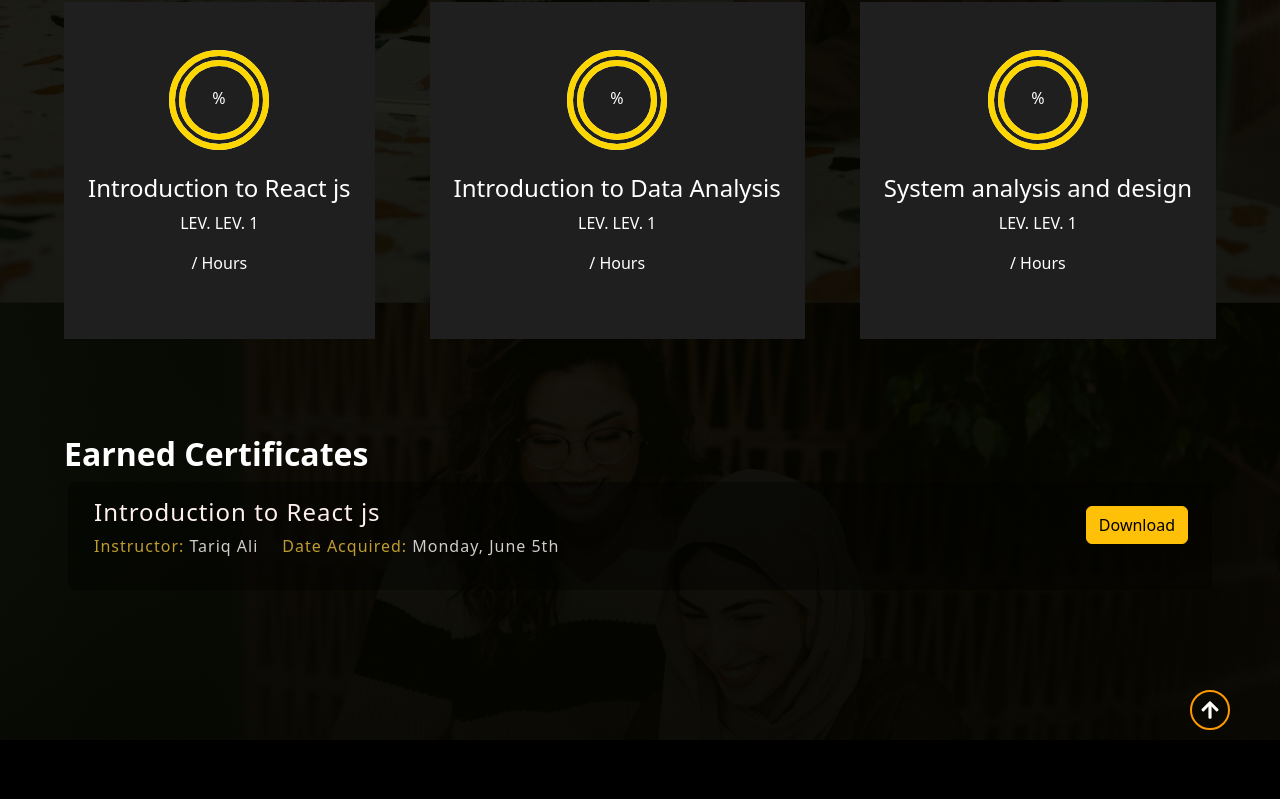
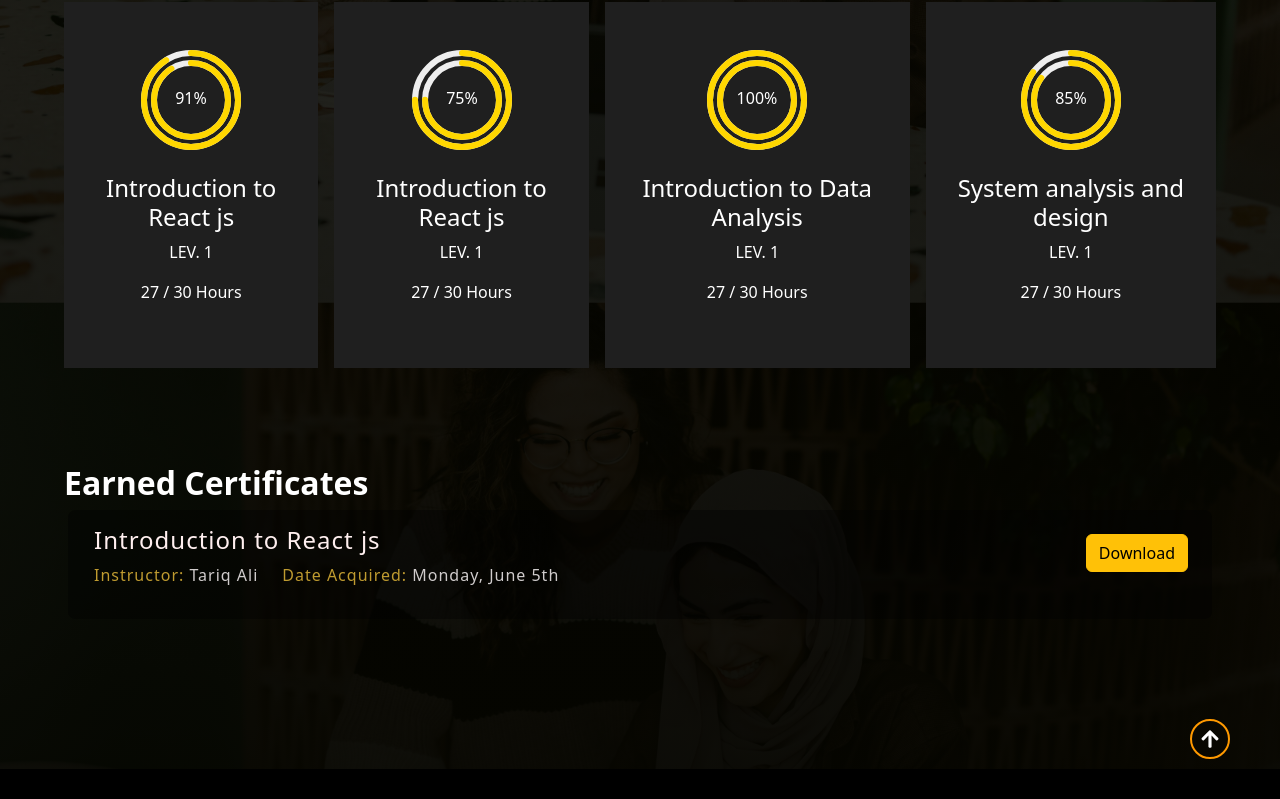
Before and after one commit to polamounir103/SEF, a React (Create React App) app: page /studentportal in a window 1280 px wide. Shown: the part 1404-2203 px from the top of the page. Built offline with nearby package versions, Linux system fonts and the light colour scheme.

Commit message:
marge some parts of second tasks

```diff
--- a/src/components/studentPortal/StudentCoursesProgress.jsx
+++ b/src/components/studentPortal/StudentCoursesProgress.jsx
@@ -4,24 +4,36 @@ import CourseCard from "./CourseCard";
 const StudentCoursesProgress = () => {
   const courses = [
     {
+      percentage: 91,
       title: "Introduction to React js",
-      progress: 91,
-      level: "LEV. 1",
-      hours: "27 / 30 Hours",
+      level: 1,
+      hoursCompleted: 27,
+      totalHours: 30,
     },
     {
-      title: "Introduction to Data Analysis",
-      progress: 75,
-      level: "LEV. 1",
-      hours: "27 / 30 Hours",
+      percentage: 75,
+      title: "Introduction to React js",
+      level: 1,
+      hoursCompleted: 27,
+      totalHours: 30,
     },
     {
+      percentage: 100,
+      title: "Introduction to Data Analysis",
+      level: 1,
+      hoursCompleted: 27,
+      totalHours: 30,
+    },
+    {
+      percentage: 85,
       title: "System analysis and design",
-      progress: 100,
-      level: "LEV. 1",
-      hours: "27 / 30 Hours",
+      level: 1,
+      hoursCompleted: 27,
+      totalHours: 30,
     },
   ];
+
+
 
   return (
     <div className="d-flex justify-content-between flex-column flex-lg-row gap-3 ">
```
